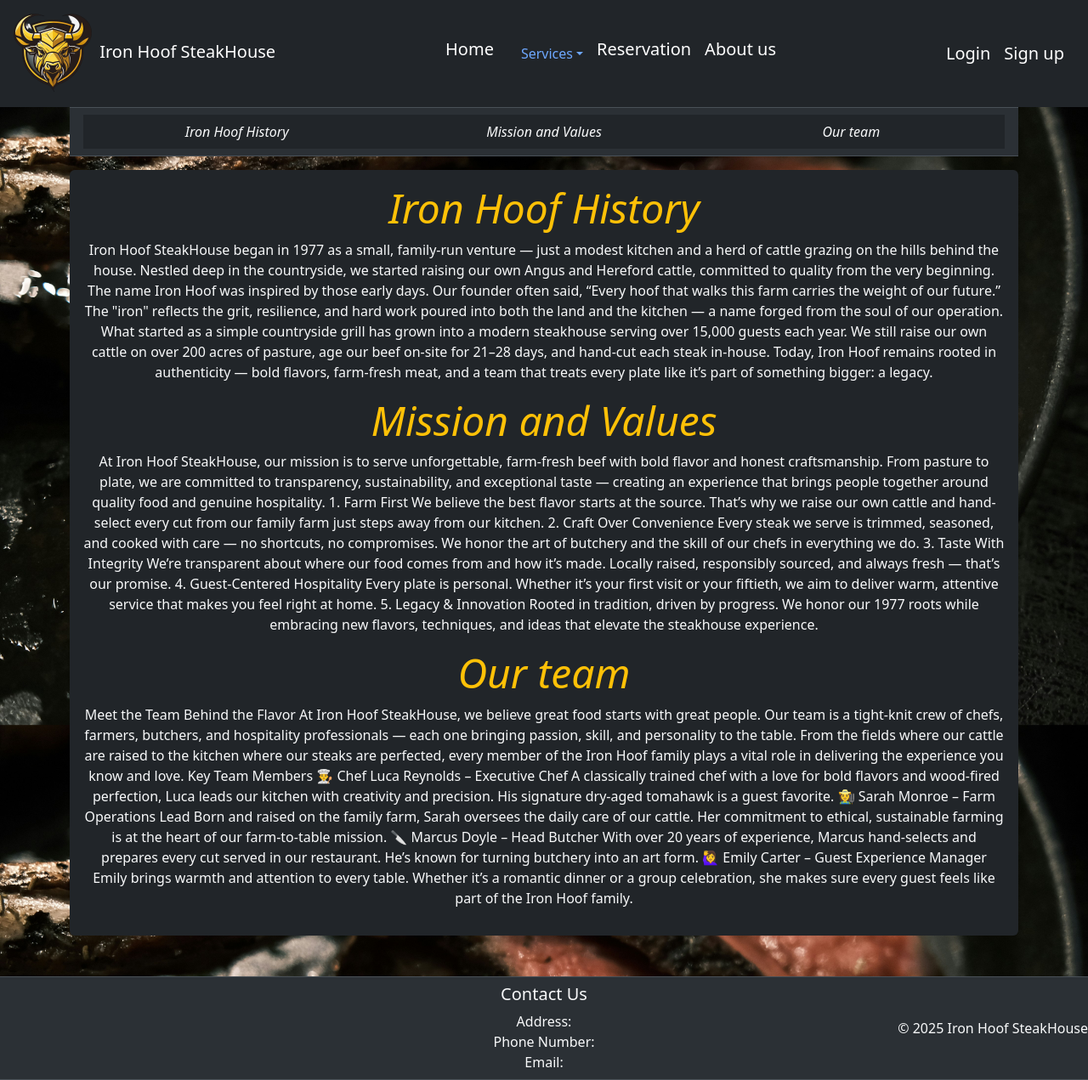
After one commit to Lampa97/Restaurant-webapp, a Django app: template restaurant/templates/restaurant/about.html in a window 1280 px wide. The commit adds this page. Shown: the whole page at 85% size. Run offline with Django 5.2, Linux system fonts and the light colour scheme; the template is opened without the code that fills it, so the values that code supplies are empty; some libraries are stand-ins or nearby versions.

Commit message:
created about.html page

```diff
--- a/config/urls.py
+++ b/config/urls.py
@@ -6,9 +6,9 @@ from django.urls import path, include
 urlpatterns = [
     path("admin/", admin.site.urls),
     path("", include("restaurant.urls", namespace="restaurant")),
-    # path("reservation/", include("reservation.urls", namespace="reservation")),
-    # path("services/", include("services.urls", namespace="services")),
-    # path("users/", include("users.urls", namespace="users")),
+    # path("/reservation/", include("reservation.urls", namespace="reservation")),
+    # path("/services/", include("services.urls", namespace="services")),
+    # path("/users/", include("users.urls", namespace="users")),
 ]
 
 if settings.DEBUG:
--- a/reservation/models.py
+++ b/reservation/models.py
@@ -1,3 +1,4 @@
+from django.core.exceptions import ValidationError
 from django.core.validators import MaxValueValidator, MinValueValidator
 from django.db import models
 from users.models import User
@@ -16,6 +17,7 @@ class Table(models.Model):
     capacity = models.SmallIntegerField(
         verbose_name="Capacity", choices=CAPACITY_CHOICES
     )
+    is_reserved = models.BooleanField(default=False, verbose_name="Is Reserved")
 
     class Meta:
         verbose_name = "Table"
@@ -32,7 +34,7 @@ class Reservation(models.Model):
     start_time = models.TimeField(verbose_name="Start Time")
     end_time = models.TimeField(verbose_name="End Time")
     customer = models.ForeignKey(User, on_delete=models.CASCADE, related_name="reservations", verbose_name="Customer")
-    total_persons = models.PositiveIntegerField(verbose_name="Total Persons", validators=[MinValueValidator(1)])
+    total_persons = models.PositiveIntegerField(verbose_name="Total Persons", validators=[MinValueValidator(1), MaxValueValidator(10)])
 
     class Meta:
         verbose_name = "Reservation"
--- /dev/null
+++ b/restaurant/templates/restaurant/about.html
@@ -0,0 +1,76 @@
+{% extends 'base.html' %}
+
+{% block title %}About{% endblock %}
+
+{% block content %}
+<nav id="navbar-example2" class="navbar bg-body-tertiary px-3 mb-3 bg-dark text-light border-top border-bottom sticky-top" style="top: 125px;" data-bs-theme="dark">
+  <ul class="nav nav-pills bg-dark d-flex justify-content-between w-100">
+      <li class="nav-item col-4 text-center">
+        <a class="nav-link text-light fst-italic " href="#scrollspyHeading1">Iron Hoof History</a>
+      </li>
+      <li class="nav-item col-4 text-center">
+        <a class="nav-link mx-auto text-light fst-italic" href="#scrollspyHeading2">Mission and Values</a>
+      </li>
+      <li class="nav-item ms-auto col-4 text-center">
+        <a class="nav-link text-light fst-italic" href="#scrollspyHeading3">Our team</a>
+      </li>
+  </ul>
+</nav>
+<div data-bs-root-margin="0px 0px -40%" data-bs-smooth-scroll="true" class="scrollspy-example bg-dark text-light p-3 rounded-2" tabindex="0">
+  <h4 id="scrollspyHeading1" class="text-center display-5 text-warning fst-italic">Iron Hoof History</h4>
+  <p class="text-center">Iron Hoof SteakHouse began in 1977 as a small, family-run venture — just a modest kitchen and a herd of cattle grazing on the hills behind the house. Nestled deep in the countryside, we started raising our own Angus and Hereford cattle, committed to quality from the very beginning.
+
+The name Iron Hoof was inspired by those early days. Our founder often said, “Every hoof that walks this farm carries the weight of our future.” The "iron" reflects the grit, resilience, and hard work poured into both the land and the kitchen — a name forged from the soul of our operation.
+
+What started as a simple countryside grill has grown into a modern steakhouse serving over 15,000 guests each year. We still raise our own cattle on over 200 acres of pasture, age our beef on-site for 21–28 days, and hand-cut each steak in-house.
+
+Today, Iron Hoof remains rooted in authenticity — bold flavors, farm-fresh meat, and a team that treats every plate like it’s part of something bigger: a legacy.</p>
+  <h4 id="scrollspyHeading2" class="text-center display-5 text-warning fst-italic">Mission and Values</h4>
+  <p class="text-center">At Iron Hoof SteakHouse, our mission is to serve unforgettable, farm-fresh beef with bold flavor and honest craftsmanship. From pasture to plate, we are committed to transparency, sustainability, and exceptional taste — creating an experience that brings people together around quality food and genuine hospitality.
+  1. Farm First
+We believe the best flavor starts at the source. That’s why we raise our own cattle and hand-select every cut from our family farm just steps away from our kitchen.
+
+2. Craft Over Convenience
+Every steak we serve is trimmed, seasoned, and cooked with care — no shortcuts, no compromises. We honor the art of butchery and the skill of our chefs in everything we do.
+
+3. Taste With Integrity
+We’re transparent about where our food comes from and how it’s made. Locally raised, responsibly sourced, and always fresh — that’s our promise.
+
+4. Guest-Centered Hospitality
+Every plate is personal. Whether it’s your first visit or your fiftieth, we aim to deliver warm, attentive service that makes you feel right at home.
+
+5. Legacy & Innovation
+Rooted in tradition, driven by progress. We honor our 1977 roots while embracing new flavors, techniques, and ideas that elevate the steakhouse experience.</p>
+  <h4 id="scrollspyHeading3" class="text-center display-5 text-warning fst-italic">Our team</h4>
+  <p class="text-center">Meet the Team Behind the Flavor
+At Iron Hoof SteakHouse, we believe great food starts with great people. Our team is a tight-knit crew of chefs, farmers, butchers, and hospitality professionals — each one bringing passion, skill, and personality to the table.
+
+From the fields where our cattle are raised to the kitchen where our steaks are perfected, every member of the Iron Hoof family plays a vital role in delivering the experience you know and love.
+    Key Team Members
+👨‍🍳 Chef Luca Reynolds – Executive Chef
+A classically trained chef with a love for bold flavors and wood-fired perfection, Luca leads our kitchen with creativity and precision. His signature dry-aged tomahawk is a guest favorite.
+
+👩‍🌾 Sarah Monroe – Farm Operations Lead
+Born and raised on the family farm, Sarah oversees the daily care of our cattle. Her commitment to ethical, sustainable farming is at the heart of our farm-to-table mission.
+
+🔪 Marcus Doyle – Head Butcher
+With over 20 years of experience, Marcus hand-selects and prepares every cut served in our restaurant. He’s known for turning butchery into an art form.
+
+🙋‍♀️ Emily Carter – Guest Experience Manager
+Emily brings warmth and attention to every table. Whether it’s a romantic dinner or a group celebration, she makes sure every guest feels like part of the Iron Hoof family.
+</p>
+</div>
+
+<style>
+.nav-link {
+  transition: background-color 0.2s, color 0.2s; /* Smooth transition for color changes */
+}
+
+.nav-link:focus, .nav-link:active, .nav-link:hover .nav-link.active {
+  background-color: white !important;
+  color: black !important;
+}
+
+</style>
+
+{% endblock %}
--- a/restaurant/templates/restaurant/includes/header.html
+++ b/restaurant/templates/restaurant/includes/header.html
@@ -23,7 +23,7 @@
                 <a class="navbar-brand" href="{% url 'restaurant:home' %}">Reservation</a>
             </li>
             <li class="nav-item">
-                <a class="navbar-brand" href="{% url 'restaurant:home' %}">About us</a>
+                <a class="navbar-brand" href="{% url 'restaurant:about' %}">About us</a>
             </li>
 
 
--- a/restaurant/urls.py
+++ b/restaurant/urls.py
@@ -6,5 +6,6 @@ app_name = "restaurant"
 
 urlpatterns = [
     path("", views.HomeView.as_view(), name="home"),
-    path("/review_create/", views.ReviewCreateView.as_view(), name="review-create"),
+    path("review_create/", views.ReviewCreateView.as_view(), name="review-create"),
+    path("about/", views.AboutView.as_view(), name="about"),
 ]
--- a/restaurant/views.py
+++ b/restaurant/views.py
@@ -13,6 +13,10 @@ class HomeView(TemplateView):
         return context
 
 
+class AboutView(TemplateView):
+    template_name = "restaurant/about.html"
+
+
 class ReviewCreateView(CreateView):
     model = Review
     form_class = ReviewForm
--- a/templates/base.html
+++ b/templates/base.html
@@ -4,7 +4,7 @@
     <meta charset="utf-8">
     <meta name="viewport" content="width=device-width, initial-scale=1">
     <title>{% block title %} {% endblock %}</title>
-    <link rel="stylesheet" type="text/css" href="/static/css/bootstrap.min.css">
+    <link rel="stylesheet" type="text/css" href="/static/css/bootstrap.css">
 
 </head>
 <body class="bg-image d-flex flex-column vh-100" style="background-image: url('/static/images/background.jpg'); background-size: cover; background-position: center; background-attachment: fixed;">
@@ -18,3 +18,9 @@
 <script type="text/javascript" src="/static/js/bootstrap.bundle.js"></script>
 </body>
 </html>
+
+<style>
+    html {
+  scroll-padding-top: 175px; /* Adjust this value to match your sticky header's height */
+}
+</style>
```
Also changed, not shown: restaurant/templates/restaurant/home.html (+18 -21 lines), media/personnel/butcher.jpg (added), media/personnel/chef.jpg (added), media/personnel/farmer.jpg (added), media/personnel/manager.avif (added), reservation/migrations/0004_table_is_reserved.py (added), reservation/migrations/0005_alter_reservation_total_persons.py (added), restaurant/migrations/0004_alter_review_rating.py (added), static/images/farm.png, static/images/meat.png (added).
